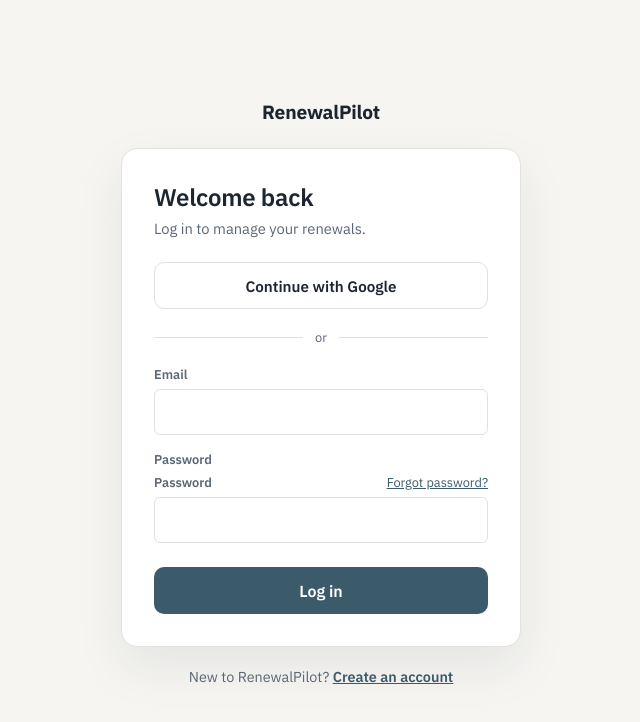
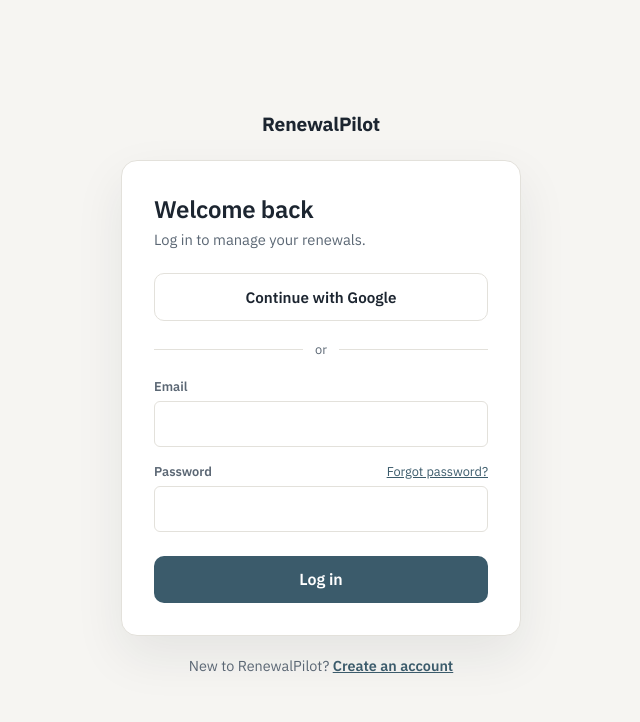
Before and after one commit to carsoncapouch-eng/renewalpilot, a Next.js app in the folder renewalpilot/: page /login in a window 1280 px wide. Shown: the top 722 px of the page, without its empty margins (319-959 px from the left). Built offline with nearby package versions, Linux system fonts and the light colour scheme; no server answers.

Commit message:
Fix duplicate password label

```diff
--- a/renewalpilot/app/login/page.tsx
+++ b/renewalpilot/app/login/page.tsx
@@ -66,7 +66,7 @@ export default function LoginPage() {
         <label style={labelStyle}>Email</label>
         <input style={inputStyle} type="email" autoComplete="email" value={email} onChange={e => setEmail(e.target.value)} required />
         <div style={{ height: '1rem' }} />
-        <label style={labelStyle}>Password</label>        <div style={{ display: 'flex', justifyContent: 'space-between', alignItems: 'baseline' }}>
+        <div style={{ display: 'flex', justifyContent: 'space-between', alignItems: 'baseline' }}>
           <label style={labelStyle}>Password</label>
           <Link href="/forgot-password" style={{ fontSize: '0.8rem', color: 'var(--accent)' }}>Forgot password?</Link>
         </div>
```
